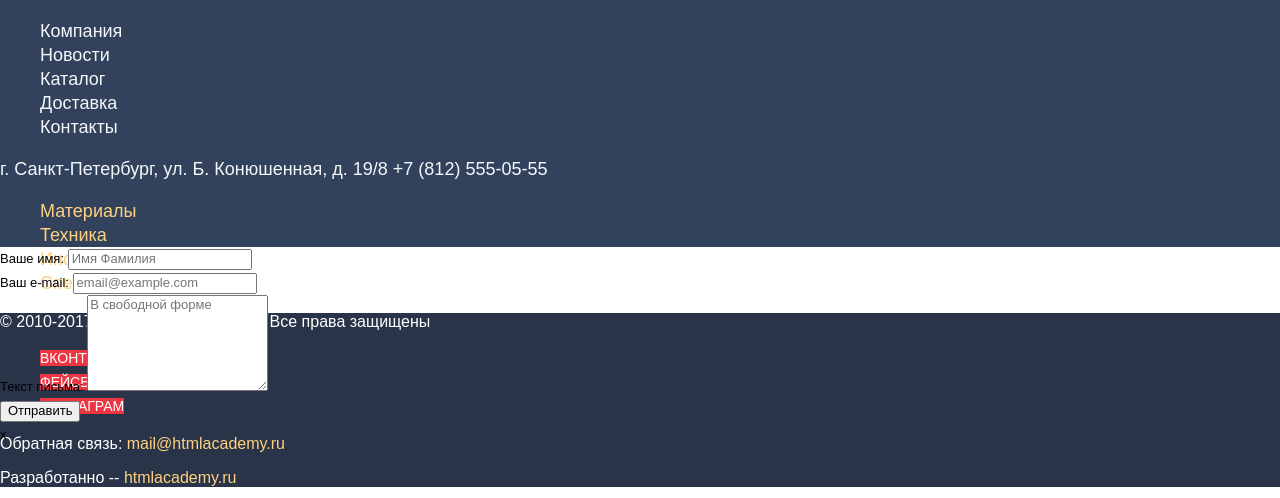
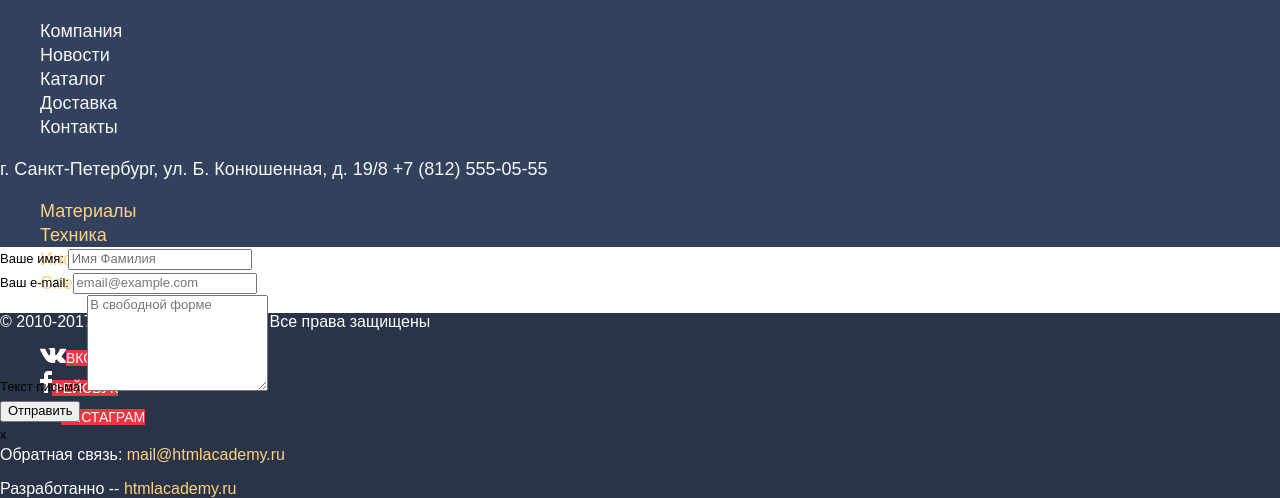
Before and after one commit to regina-mart/784085-technomart, a plain HTML site: page index.html in a window 1280 px wide. Shown: the part 5015-5513 px from the top of the page. Drawn offline with Linux system fonts and the light colour scheme; a web font is replaced by a local one.

Commit message:
Соцсети

```diff
--- a/index.html
+++ b/index.html
@@ -291,9 +291,9 @@
       </p>
       <div class="footer-social">
         <ul class="social-list">
-          <li class="social-item"><a class="btn social-button" href="#">Вконтакте</a></li>
-          <li class="social-item"><a class="btn social-button" href="#">Фейсбук</a></li>
-          <li class="social-item"><a class="btn social-button" href="#">Инстаграм</a></li>
+          <li class="social-item-vk"><a class="btn social-button" href="#">Вконтакте</a></li>
+          <li class="social-item-fb"><a class="btn social-button" href="#">Фейсбук</a></li>
+          <li class="social-item-insta"><a class="btn social-button" href="#">Инстаграм</a></li>
         </ul>
       </div>
       <p class="feedback-info">
```
